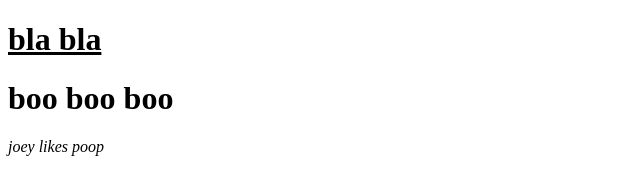
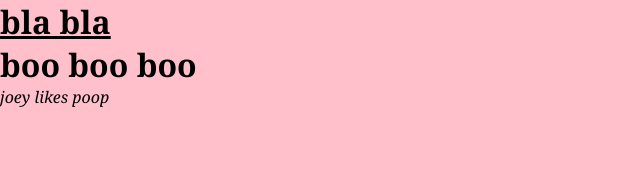
Before and after one commit to nataliia-d/nataliia-d.github.io, a plain HTML site: page index.html in a window 1280 px wide. Shown: the whole page, without its empty margins (0-640 px from the left). Drawn offline with Linux system fonts and the light colour scheme.

Commit message:
added style

```diff
--- a/index.html
+++ b/index.html
@@ -5,11 +5,16 @@
     <meta http-equiv="X-UA-Compatible" content="IE=edge">
     <meta name="viewport" content="width=device-width, initial-scale=1.0">
     <title>Nataliia's portfolio</title>
+    <link rel="stylesheet" href="style.css">
 </head>
 <body>
-    <h1><u>bla bla</u></h1>
-    <h1>boo boo boo</h1>
-    <i>joey likes poop</i>
+    <div class="banner">
+        <h1><u>bla bla</u></h1>
+        <h1>boo boo boo</h1>
+        <i>joey likes poop</i>
+
+    </div>
+
 
 </body>
 </html>
--- /dev/null
+++ b/style.css
@@ -0,0 +1,10 @@
+*{
+    margin: 0;
+    padding: 0%;
+    font-family: Cambria, Cochin, Georgia, Times, 'Times New Roman', serif;
+}
+.banner{
+    width: 100%;
+    height: 100vh;
+    background-color: pink;
+}
```
